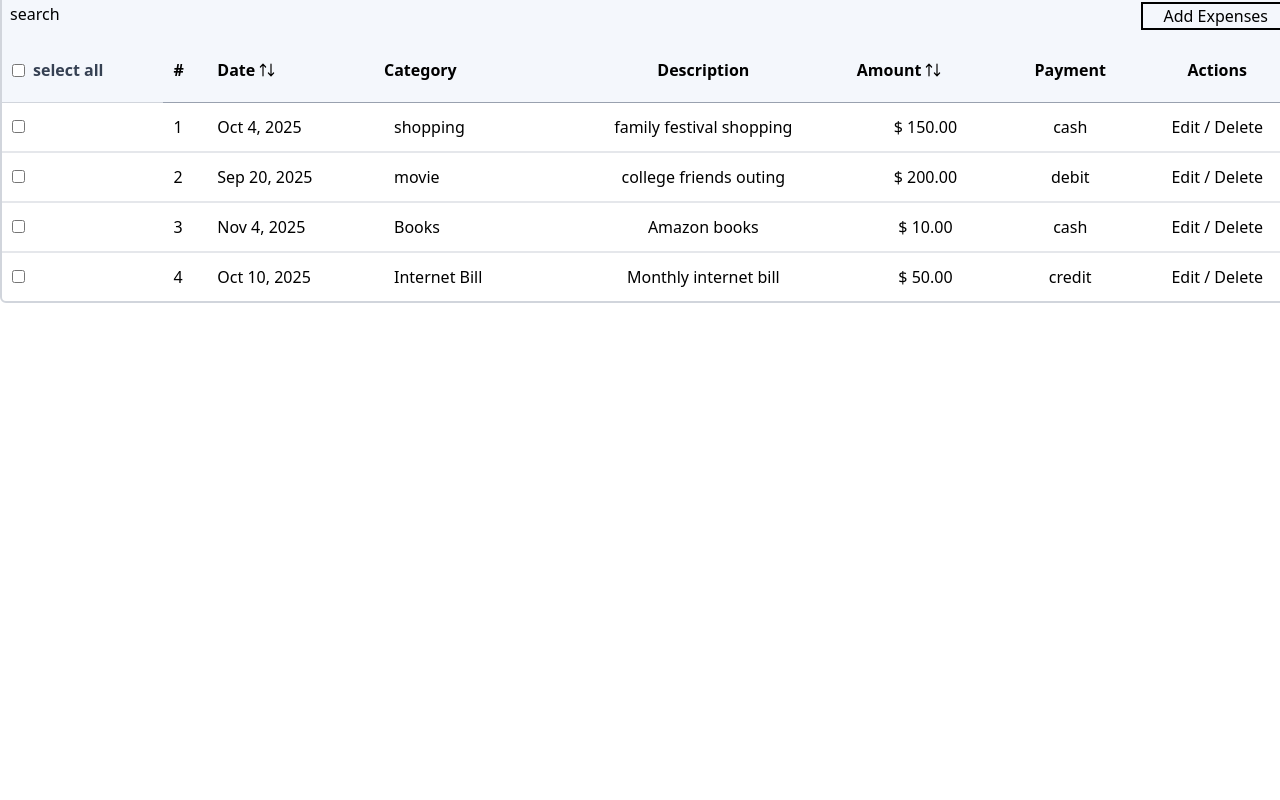
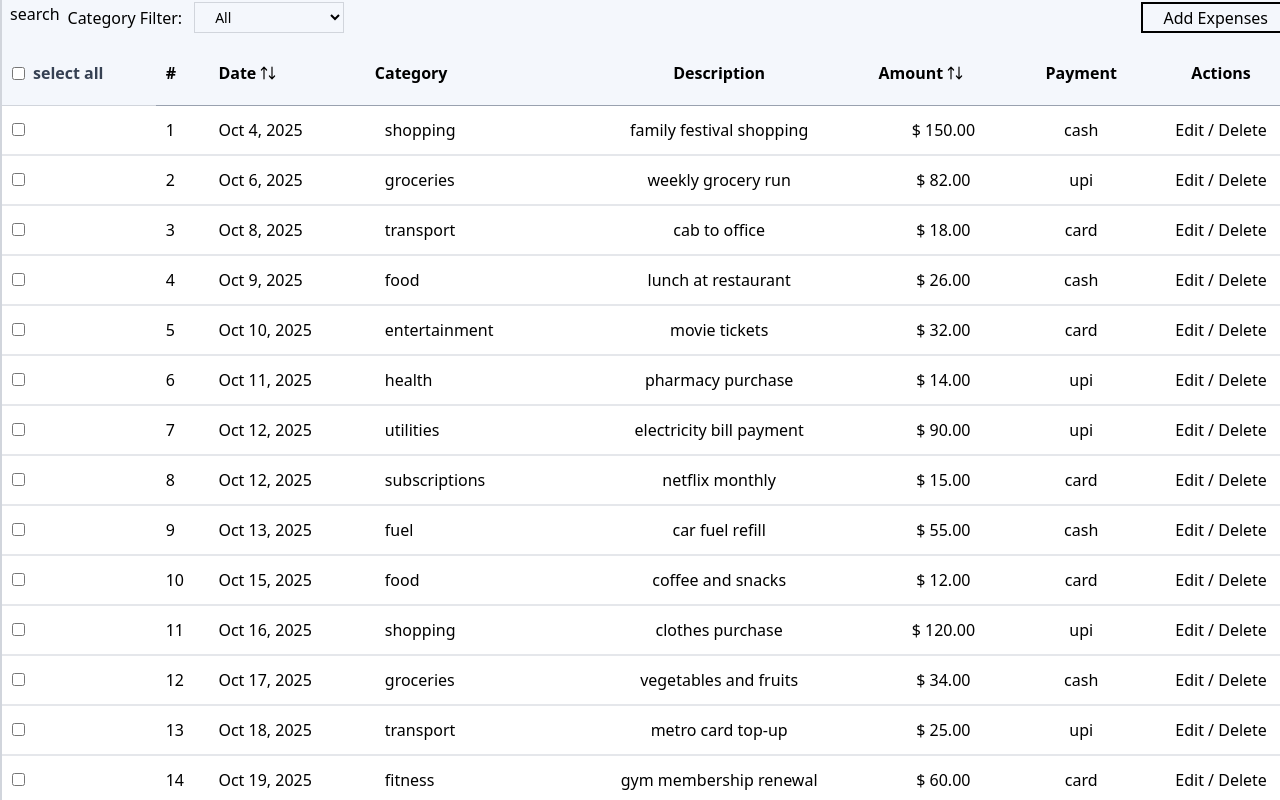
Before and after one commit to Bhavani-Bolloju/Expense-Tracker, a website built with Vite: page index.html in a window 1280 px wide. Shown: the part 44-844 px from the top of the page. Before the commit the page ends 800 px from the top, so only its background shows below. Built offline with nearby package versions, Linux system fonts and the light colour scheme.

Commit message:
implement filtering by category feature(by rendering options dynamically and attaching datalist to the input category element in the form)

```diff
--- a/index.html
+++ b/index.html
@@ -16,6 +16,16 @@
       <div class="flex bg-[#F4F7FC] p-2 w-full">
         <!-- <div>filter</div> -->
         <div>search</div>
+        <div class="ml-2 flex items-center gap-3">
+          <label for="Category">Category Filter:</label>
+          <select
+            name="Category"
+            id="Category"
+            class="filter-category border border-gray-300 px-4 py-1 text-sm"
+          >
+            <option value="All">All</option>
+          </select>
+        </div>
         <p class="ml-2 bg-amber-300 items-selected"></p>
         <button
           class="ml-auto border-2 px-5 hover:cursor-pointer add-expense disabled:cursor-not-allowed"
--- a/src/UI/elements.js
+++ b/src/UI/elements.js
@@ -13,6 +13,8 @@ const btnClearDateSort = document.querySelector(".btn-clear-date");
 
 const btnClearAmountSort = document.querySelector(".btn-clear-amount");
 
+const selectFilterCategory = document.querySelector(".filter-category");
+
 export {
   addExpenseBtn,
   expenseForm,
@@ -25,5 +27,6 @@ export {
   btnSortDate,
   btnSortAmount,
   btnClearDateSort,
-  btnClearAmountSort
+  btnClearAmountSort,
+  selectFilterCategory
 };
--- a/src/UI/render.js
+++ b/src/UI/render.js
@@ -5,7 +5,8 @@ import {
   deleteExpensesBtn,
   selectedItemsCount,
   btnClearAmountSort,
-  btnClearDateSort
+  btnClearDateSort,
+  selectFilterCategory
 } from "./elements";
 import { formatDate } from "../utils/format";
 
@@ -23,7 +24,7 @@ export function renderExpenses(expenses) {
 
 export function renderNewExpense(expense, rowId) {
   const row = expenseTemplate(expense, rowId);
-  expensesContainer.insertAdjacentHTML("beforeend", row);
+  expensesContainer.insertAdjacentHTML("afterbegin", row);
 }
 
 export function toggleEditExpense(rowId) {
@@ -115,3 +116,18 @@ export function clearAmountSortingIndicators() {
 
   btnClearAmountSort.classList.add("hidden");
 }
+
+export function displayFilterCategoryOptions(expenses) {
+  const filterTypes = expenses
+    .filter((item) => item.category)
+    .map((item) => item.category);
+
+  const uniqueTypes = new Set(filterTypes);
+
+  [...uniqueTypes].forEach((category) => {
+    const optionEl = document.createElement("option");
+    optionEl.value = category;
+    optionEl.textContent = category;
+    selectFilterCategory.appendChild(optionEl);
+  });
+}
--- a/src/UI/templates.js
+++ b/src/UI/templates.js
@@ -1,4 +1,5 @@
 import { formatDate } from "../utils/format";
+import { state } from "../core/state";
 
 export function expenseTemplate(item, rowNum) {
   // console.log(item, rowNum);
@@ -41,6 +42,8 @@ export function expenseTemplate(item, rowNum) {
                      form="edit_form-${item.id}"
                       required
                     />
+
+
                   </span>
                 </td>
 
@@ -119,11 +122,16 @@ export function expenseTemplate(item, rowNum) {
    `;
 
   return row;
-
   // document.querySelector(".expenses_list").insertAdjacentHTML("beforeend", row);
 }
 
 export function addNewExpenseFormTemplate() {
+  const filterTypes = state.expenses
+    .filter((item) => item.category)
+    .map((item) => item.category);
+
+  const uniqueTypes = new Set(filterTypes);
+
   return `
           <tr class="fill-expenses-row border-b-2 border-gray-200">
             <td class="px-2.5 py-3"></td>
@@ -139,13 +147,21 @@ export function addNewExpenseFormTemplate() {
             </td>
             <td class="px-5 py-3">
               <input
-                type="text"
                 placeholder="enter category"
                 class="border border-gray-400 px-2 input_category"
                 name="category"
+                list = "category"
                 form="expenseForm"
                 required
               />
+
+               <datalist id="category">
+                  ${[...uniqueTypes]
+                    .map((type) => {
+                      return `<option value="${type}"></option>`;
+                    })
+                    .join("")}
+                </datalist>
             </td>
 
             <td class="px-2.5 py-3 text-start">
--- a/src/core/events.js
+++ b/src/core/events.js
@@ -7,7 +7,8 @@ import {
   btnSortDate,
   btnSortAmount,
   btnClearDateSort,
-  btnClearAmountSort
+  btnClearAmountSort,
+  selectFilterCategory
 } from "../UI/elements";
 
 export function registerEvents({
@@ -23,7 +24,8 @@ export function registerEvents({
   onDateSort,
   onAmountSort,
   onClearSorting,
-  onCancelAddExpense
+  onCancelAddExpense,
+  onFilterCategory
 }) {
   addExpenseBtn.addEventListener("click", onAddExpense);
   expenseForm.addEventListener("submit", onSubmitForm);
@@ -49,4 +51,6 @@ export function registerEvents({
   btnClearDateSort.addEventListener("click", onClearSorting);
 
   btnClearAmountSort.addEventListener("click", onClearSorting);
+
+  selectFilterCategory.addEventListener("change", onFilterCategory);
 }
--- a/src/core/state.js
+++ b/src/core/state.js
@@ -1,39 +1,39 @@
 import { storage } from "../services/storage";
 
-export const dummyData = [
-  {
-    id: "1aer",
-    date: "2025-10-04",
-    category: "shopping",
-    description: "family festival shopping",
-    amount: 150,
-    payment: "cash"
-  },
-  {
-    id: "2age",
-    date: "2025-09-20",
-    category: "movie",
-    description: "college friends outing",
-    amount: 200,
-    payment: "debit"
-  },
-  {
-    id: "3asd",
-    date: "2025-11-04",
-    category: "Books",
-    description: "Amazon books",
-    amount: 10,
-    payment: "cash"
-  },
-  {
-    id: "4adr",
-    date: "2025-10-10",
-    category: "Internet Bill",
-    description: "Monthly internet bill",
-    amount: 50,
-    payment: "credit"
-  }
-];
+// export const dummyData = [
+//   {
+//     id: "1aer",
+//     date: "2025-10-04",
+//     category: "shopping",
+//     description: "family festival shopping",
+//     amount: 150,
+//     payment: "cash"
+//   },
+//   {
+//     id: "2age",
+//     date: "2025-09-20",
+//     category: "movie",
+//     description: "college friends outing",
+//     amount: 200,
+//     payment: "debit"
+//   },
+//   {
+//     id: "3asd",
+//     date: "2025-11-04",
+//     category: "Books",
+//     description: "Amazon books",
+//     amount: 10,
+//     payment: "cash"
+//   },
+//   {
+//     id: "4adr",
+//     date: "2025-10-10",
+//     category: "Internet Bill",
+//     description: "Monthly internet bill",
+//     amount: 50,
+//     payment: "credit"
+//   }
+// ];
 
 // export const storedExpensesData = function (data) {
 //   const storedExpenses = localStorage.getItem("expensesList");
@@ -50,10 +50,213 @@ export const dummyData = [
 //   return JSON.parse(localStorage.getItem("expensesList"));
 // };
 
+export const dummyData = [
+  {
+    id: "1aer",
+    date: "2025-10-04",
+    category: "shopping",
+    description: "family festival shopping",
+    amount: 150,
+    payment: "cash"
+  },
+  {
+    id: "2bdx",
+    date: "2025-10-06",
+    category: "groceries",
+    description: "weekly grocery run",
+    amount: 82,
+    payment: "upi"
+  },
+  {
+    id: "3kpl",
+    date: "2025-10-08",
+    category: "transport",
+    description: "cab to office",
+    amount: 18,
+    payment: "card"
+  },
+  {
+    id: "4msq",
+    date: "2025-10-09",
+    category: "food",
+    description: "lunch at restaurant",
+    amount: 26,
+    payment: "cash"
+  },
+  {
+    id: "5ztu",
+    date: "2025-10-10",
+    category: "entertainment",
+    description: "movie tickets",
+    amount: 32,
+    payment: "card"
+  },
+  {
+    id: "6wen",
+    date: "2025-10-11",
+    category: "health",
+    description: "pharmacy purchase",
+    amount: 14,
+    payment: "upi"
+  },
+  {
+    id: "7qaz",
+    date: "2025-10-12",
+    category: "utilities",
+    description: "electricity bill payment",
+    amount: 90,
+    payment: "upi"
+  },
+  {
+    id: "8nmk",
+    date: "2025-10-12",
+    category: "subscriptions",
+    description: "netflix monthly",
+    amount: 15,
+    payment: "card"
+  },
+  {
+    id: "9poc",
+    date: "2025-10-13",
+    category: "fuel",
+    description: "car fuel refill",
+    amount: 55,
+    payment: "cash"
+  },
+  {
+    id: "10rty",
+    date: "2025-10-15",
+    category: "food",
+    description: "coffee and snacks",
+    amount: 12,
+    payment: "card"
+  },
+  {
+    id: "11lmn",
+    date: "2025-10-16",
+    category: "shopping",
+    description: "clothes purchase",
+    amount: 120,
+    payment: "upi"
+  },
+  {
+    id: "12bvc",
+    date: "2025-10-17",
+    category: "groceries",
+    description: "vegetables and fruits",
+    amount: 34,
+    payment: "cash"
+  },
+  {
+    id: "13asw",
+    date: "2025-10-18",
+    category: "transport",
+    description: "metro card top-up",
+    amount: 25,
+    payment: "upi"
+  },
+  {
+    id: "14ujm",
+    date: "2025-10-19",
+    category: "fitness",
+    description: "gym membership renewal",
+    amount: 60,
+    payment: "card"
+  },
+  {
+    id: "15cxz",
+    date: "2025-10-20",
+    category: "entertainment",
+    description: "game purchase",
+    amount: 45,
+    payment: "upi"
+  },
+  {
+    id: "16plo",
+    date: "2025-10-21",
+    category: "health",
+    description: "doctor consultation",
+    amount: 75,
+    payment: "cash"
+  },
+  {
+    id: "17ghj",
+    date: "2025-10-22",
+    category: "subscriptions",
+    description: "spotify premium",
+    amount: 10,
+    payment: "card"
+  },
+  {
+    id: "18vfr",
+    date: "2025-10-23",
+    category: "shopping",
+    description: "kitchen accessories",
+    amount: 40,
+    payment: "upi"
+  },
+  {
+    id: "19edc",
+    date: "2025-10-24",
+    category: "food",
+    description: "dinner with friends",
+    amount: 48,
+    payment: "card"
+  },
+  {
+    id: "20nhb",
+    date: "2025-10-25",
+    category: "transport",
+    description: "bus pass recharge",
+    amount: 20,
+    payment: "upi"
+  },
+  {
+    id: "21mju",
+    date: "2025-10-26",
+    category: "groceries",
+    description: "monthly groceries",
+    amount: 135,
+    payment: "card"
+  },
+  {
+    id: "22wsx",
+    date: "2025-10-26",
+    category: "utilities",
+    description: "water bill",
+    amount: 28,
+    payment: "upi"
+  },
+  {
+    id: "23qwe",
+    date: "2025-10-27",
+    category: "fuel",
+    description: "bike petrol",
+    amount: 14,
+    payment: "cash"
+  },
+  {
+    id: "24zxc",
+    date: "2025-10-28",
+    category: "gifts",
+    description: "birthday gift for friend",
+    amount: 52,
+    payment: "card"
+  },
+  {
+    id: "25tgb",
+    date: "2025-10-29",
+    category: "maintenance",
+    description: "home cleaning service",
+    amount: 85,
+    payment: "upi"
+  }
+];
+
 export const state = {
   expenses: null,
   updateExpenses: function (expense) {
-    this.expenses.push(expense);
+    this.expenses.unshift(expense);
     storage.removeExpenses("expenses");
     storage.addExpenses(this.expenses);
   },
--- a/src/features/expenses.js
+++ b/src/features/expenses.js
@@ -57,6 +57,8 @@ export const handleSubmitForm = function (e) {
 
   //update state
   state.updateExpenses(newExpense);
+
+  renumberRows();
 
   //remove form
   const formRow = expensesContainer.querySelector(".fill-expenses-row");
@@ -327,6 +329,21 @@ export const handleSortingAmount = function (e) {
   renderExpenses(expenses);
 };
 
+export const handleFilterCategory = function (e) {
+  // console.log(e.target.value, 'selected category');
+  const selectedType = e.target.value;
+
+  let filteredExpenses = state.expenses;
+
+  if (selectedType !== "All") {
+    filteredExpenses = state.expenses.filter(
+      (item) => item.category === selectedType
+    );
+  }
+
+  renderExpenses(filteredExpenses);
+};
+
 //btn-clear-amount
 
 /*
--- a/src/main.js
+++ b/src/main.js
@@ -1,7 +1,7 @@
 import { storage } from "./services/storage";
 import { state } from "./core/state";
 import { dummyData } from "./core/state";
-import { renderExpenses } from "./UI/render";
+import { renderExpenses, displayFilterCategoryOptions } from "./UI/render";
 
 import {
   handleAddExpense,
@@ -16,7 +16,8 @@ import {
   handleSortingDate,
   handleClearSorting,
   handleCancelAddExpense,
-  handleSortingAmount
+  handleSortingAmount,
+  handleFilterCategory
 } from "./features/expenses";
 
 import { registerEvents } from "./core/events";
@@ -32,6 +33,8 @@ state.expenses = storage.loadExpenses();
 
 renderExpenses(state.expenses);
 
+displayFilterCategoryOptions(state.expenses);
+
 //add new expense
 registerEvents({
   onAddExpense: handleAddExpense,
@@ -46,5 +49,6 @@ registerEvents({
   onDateSort: handleSortingDate,
   onAmountSort: handleSortingAmount,
   onClearSorting: handleClearSorting,
-  onCancelAddExpense: handleCancelAddExpense
+  onCancelAddExpense: handleCancelAddExpense,
+  onFilterCategory: handleFilterCategory
 });
```
